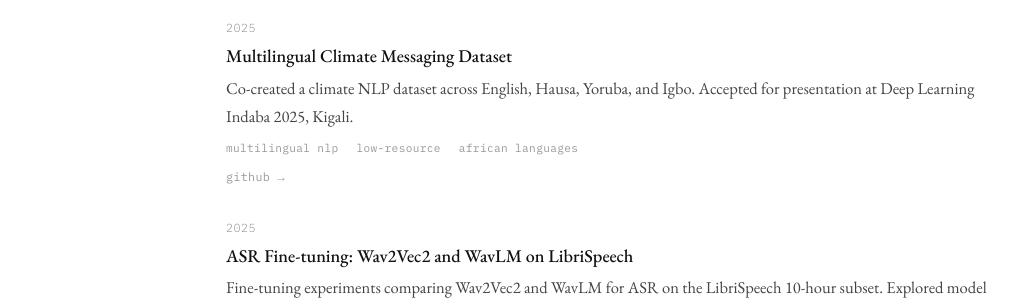
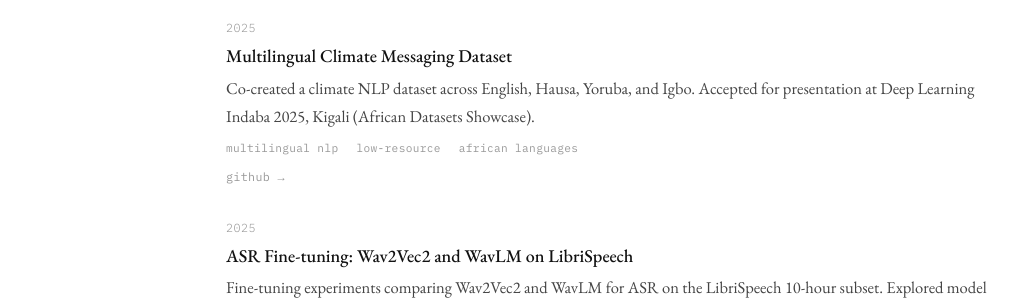
Before and after one commit to Olubusolami-R/Olubusolami-R.github.io, a Jekyll site: the page built from index.html, in a window 1280 px wide and 900 px high, scrolled down 909 px. Shown: the part 183-483 px from the top of the window, without its empty margins (122-1157 px from the left). Built offline with Jekyll 4.4.1, drawn with Linux system fonts in a browser that asks for light colours.

Commit message:
minor update

```diff
--- a/index.html
+++ b/index.html
@@ -57,7 +57,7 @@ layout: default
     <div class="row">
       <p class="row__date">2025</p>
       <p class="row__title">Multilingual Climate Messaging Dataset</p>
-      <p class="row__desc">Co-created a climate NLP dataset across English, Hausa, Yoruba, and Igbo. Accepted for presentation at Deep Learning Indaba 2025, Kigali.</p>
+      <p class="row__desc">Co-created a climate NLP dataset across English, Hausa, Yoruba, and Igbo. Accepted for presentation at Deep Learning Indaba 2025, Kigali (African Datasets Showcase).</p>
       <div class="row__tags">
         <span class="row__tag">multilingual nlp</span>
         <span class="row__tag">low-resource</span>
```
